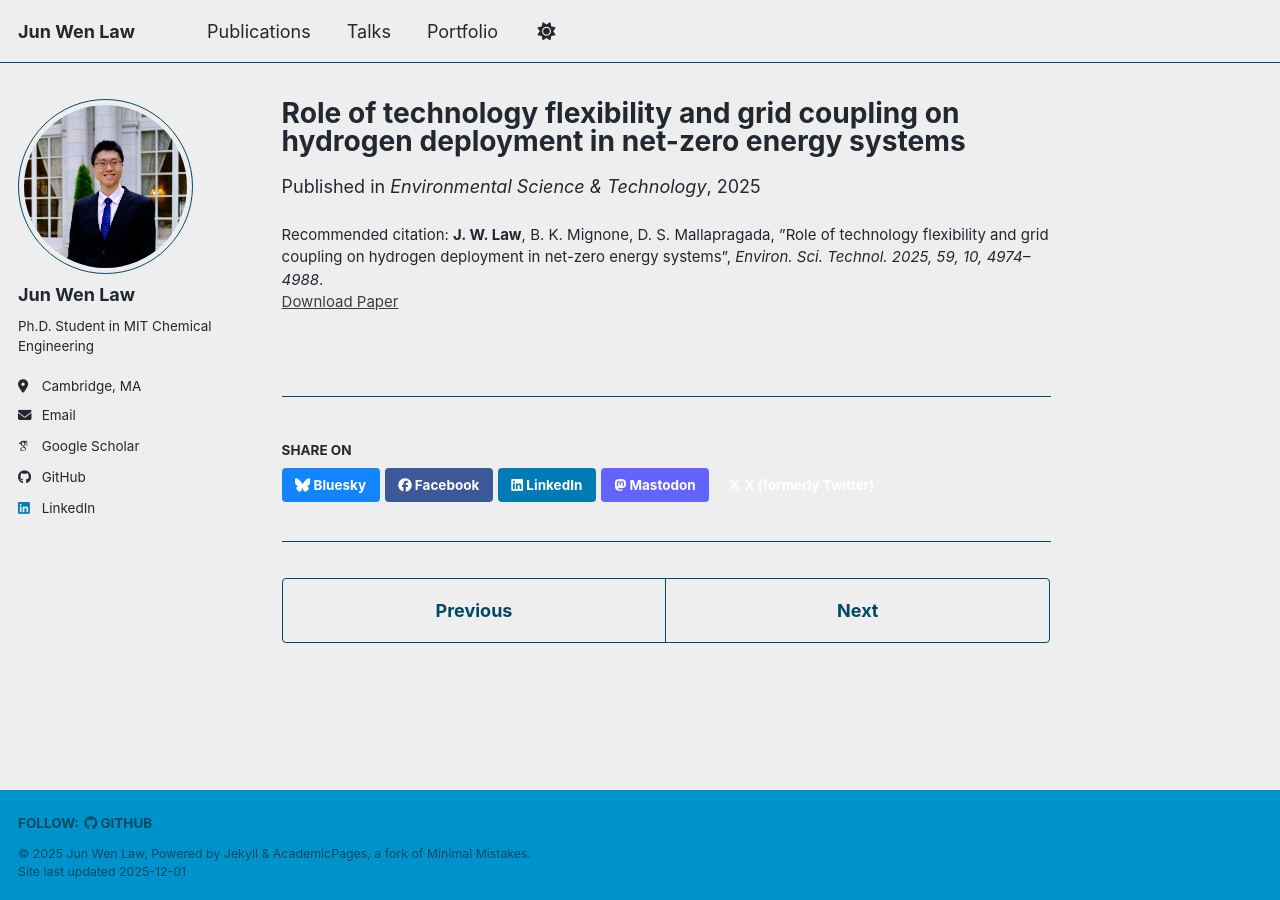
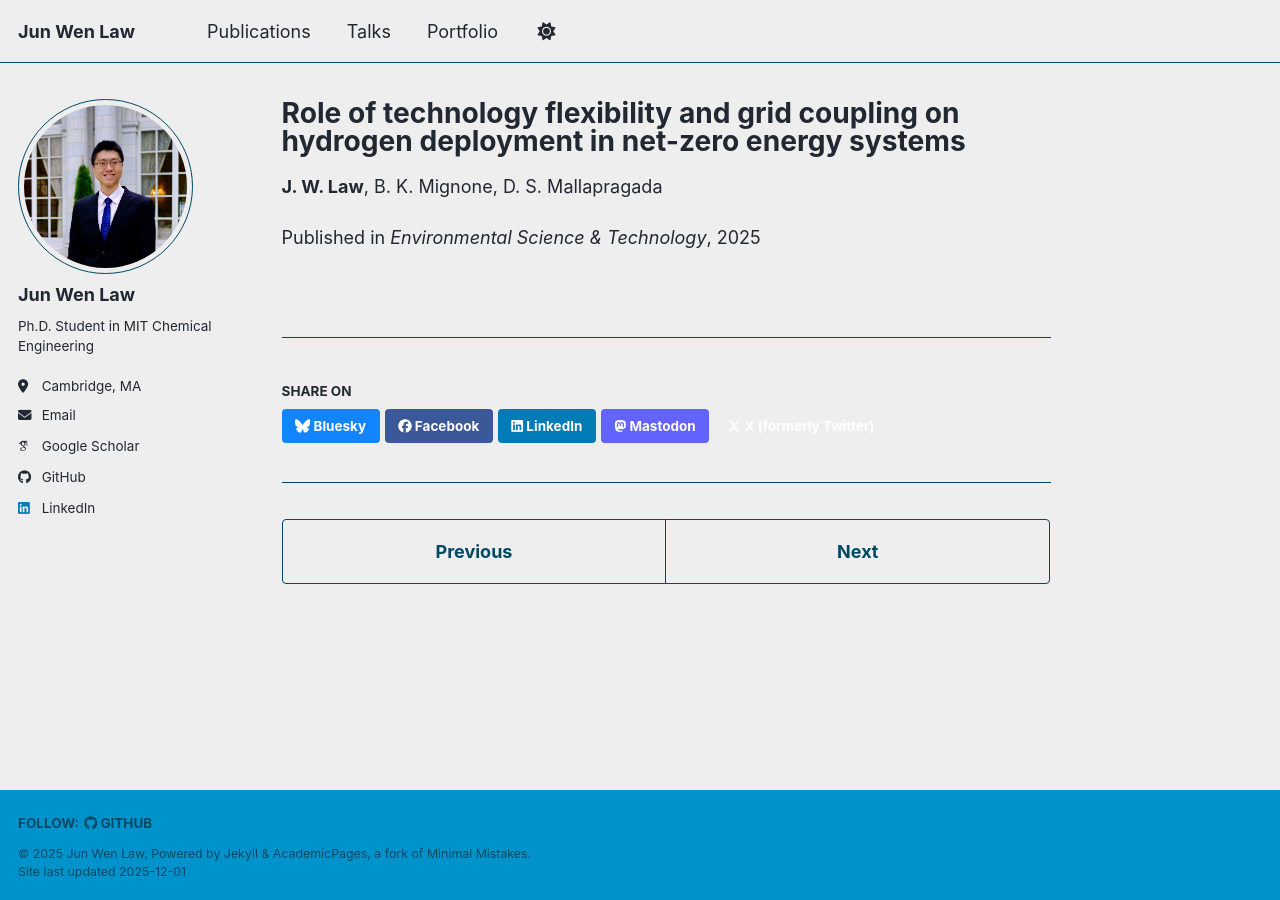
Before and after one commit to Junwenlaw/junwenlaw.github.io, a Jekyll site: the page built from _publications/2009-10-01-paper-title-number-1.md, in a window 1280 px wide. Built offline with Jekyll 4.4.1, drawn with Linux system fonts in a browser that asks for light colours; some web fonts are replaced; a script bundle is joined from its source files by our own code; library files that are not in the unit come from our copies.

Commit message:
Update papers

```diff
--- a/_layouts/single.html
+++ b/_layouts/single.html
@@ -33,7 +33,9 @@
         {% if page.modified %}
           <p class="page__date"><strong><i class="fa fa-fw fa-calendar" aria-hidden="true"></i> {{ site.data.ui-text[site.locale].date_label | default: "Published:" }}</strong> <time datetime="{{ page.modified | date: "%Y-%m-%d" }}">{{ page.modified | date: "%B %d, %Y" }}</time></p>
         {% endif %}
-
+        {% if page.authors %}
+          <p> {{ page.authors }} </p>
+        {% endif %}
         {% if page.collection == 'teaching' %}
           <p> {{ page.type }}, <i>{{ page.venue }}</i>, {{ page.date | default: "1900-01-01" | date: "%Y" }} </p>
         {% elsif page.venue and page.date %}
--- a/_publications/2009-10-01-paper-title-number-1.md
+++ b/_publications/2009-10-01-paper-title-number-1.md
@@ -5,6 +5,5 @@
 date: 2025-11-26
 venue: "Environmental Science & Technology"
 paperurl: "https://pubs.acs.org/doi/full/10.1021/acs.est.4c12166"
-citation: "<b>J. W. Law</b>, B. K. Mignone, D. S. Mallapragada, ”Role of technology flexibility and grid coupling on hydrogen
-deployment in net-zero energy systems”, <i>Environ. Sci. Technol. 2025, 59, 10, 4974–4988</i>."
+authors: "<b>J. W. Law</b>, B. K. Mignone, D. S. Mallapragada"
 ---
```
